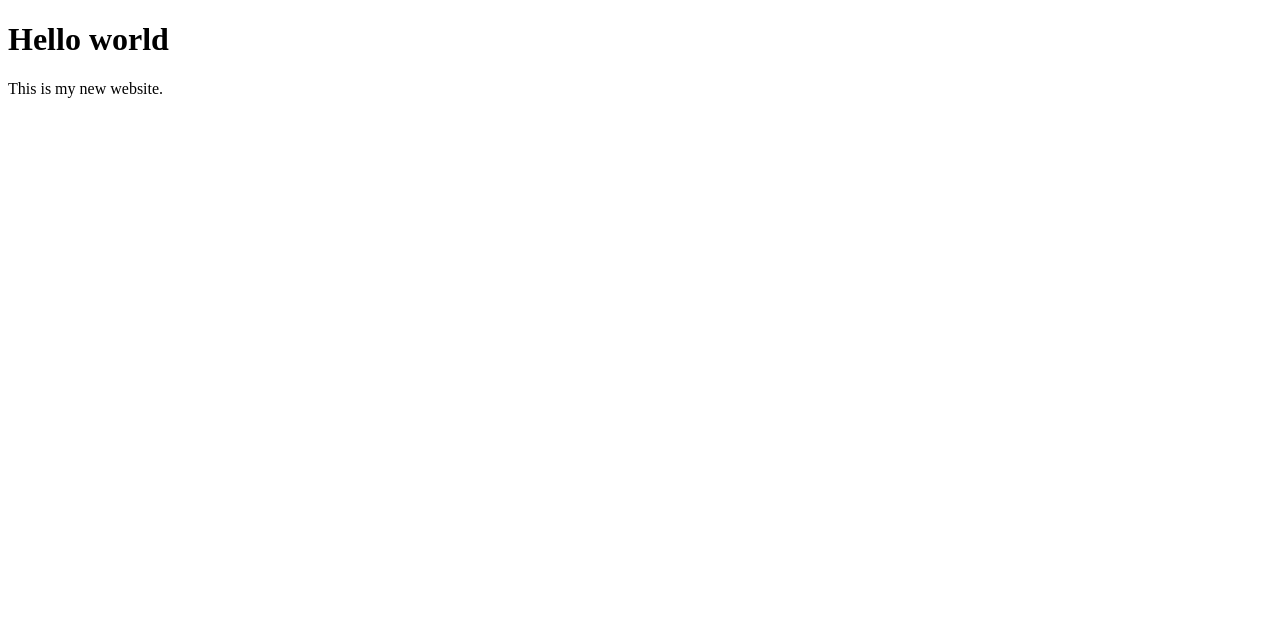
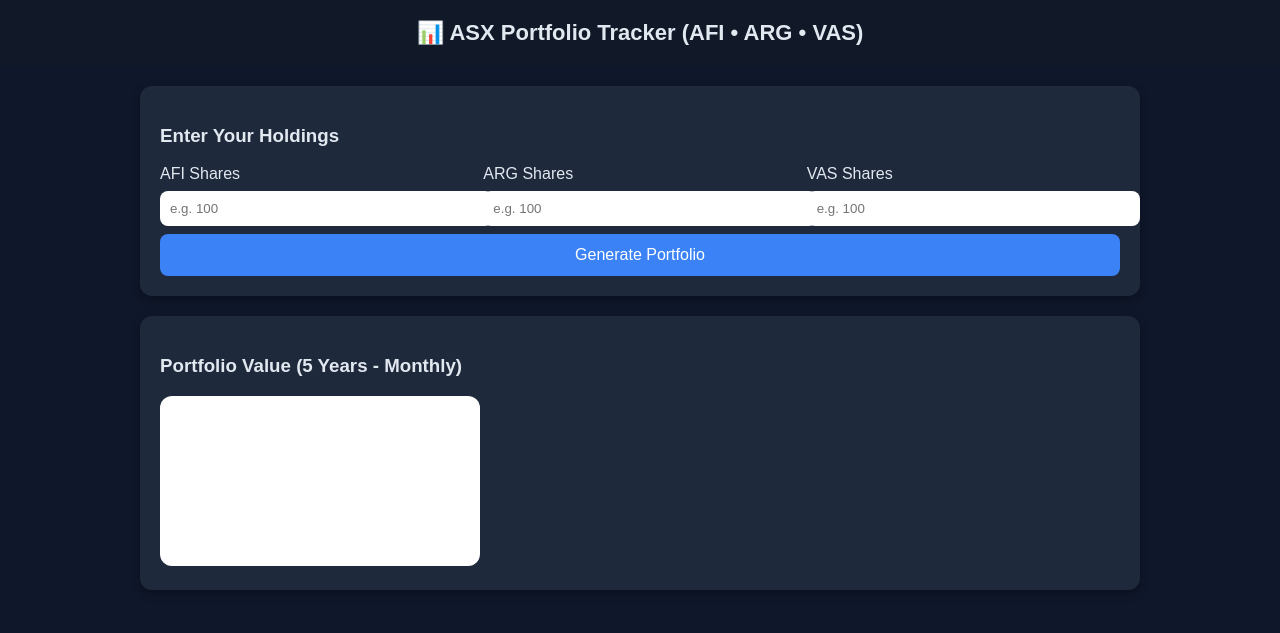
Before and after one commit to thomasproderick-wq/TestHtmlLibrary, a plain HTML site: page Index.html in a window 1280 px wide. Drawn offline with nearby package versions, Linux system fonts and the light colour scheme.

Commit message:
Update Index.html

```diff
--- a/Index.html
+++ b/Index.html
@@ -1,10 +1,196 @@
 <!DOCTYPE html>
-<html>
+<html lang="en">
 <head>
-  <title>TR's Site Site</title>
+  <meta charset="UTF-8">
+  <title>ASX Portfolio Tracker</title>
+  <script src="https://cdn.jsdelivr.net/npm/chart.js"></script>
+  <style>
+    body {
+      font-family: Arial, sans-serif;
+      margin: 0;
+      background: #0f172a;
+      color: #e2e8f0;
+    }
+
+    header {
+      padding: 20px;
+      text-align: center;
+      background: #111827;
+      font-size: 22px;
+      font-weight: bold;
+    }
+
+    .container {
+      max-width: 1000px;
+      margin: auto;
+      padding: 20px;
+    }
+
+    .card {
+      background: #1e293b;
+      padding: 20px;
+      border-radius: 12px;
+      margin-bottom: 20px;
+      box-shadow: 0 4px 10px rgba(0,0,0,0.3);
+    }
+
+    input {
+      width: 100%;
+      padding: 10px;
+      margin: 8px 0;
+      border-radius: 8px;
+      border: none;
+    }
+
+    button {
+      padding: 12px;
+      width: 100%;
+      background: #3b82f6;
+      border: none;
+      border-radius: 8px;
+      color: white;
+      font-size: 16px;
+      cursor: pointer;
+    }
+
+    button:hover {
+      background: #2563eb;
+    }
+
+    canvas {
+      background: white;
+      border-radius: 12px;
+      padding: 10px;
+    }
+
+    .row {
+      display: grid;
+      grid-template-columns: 1fr 1fr 1fr;
+      gap: 10px;
+    }
+
+    @media (max-width: 700px) {
+      .row {
+        grid-template-columns: 1fr;
+      }
+    }
+  </style>
 </head>
+
 <body>
-  <h1>Hello world</h1>
-  <p>This is my new website.</p>
+
+<header>
+  📊 ASX Portfolio Tracker (AFI • ARG • VAS)
+</header>
+
+<div class="container">
+
+  <div class="card">
+    <h3>Enter Your Holdings</h3>
+
+    <div class="row">
+      <div>
+        <label>AFI Shares</label>
+        <input id="afi" type="number" placeholder="e.g. 100">
+      </div>
+
+      <div>
+        <label>ARG Shares</label>
+        <input id="arg" type="number" placeholder="e.g. 100">
+      </div>
+
+      <div>
+        <label>VAS Shares</label>
+        <input id="vas" type="number" placeholder="e.g. 100">
+      </div>
+    </div>
+
+    <button onclick="generatePortfolio()">Generate Portfolio</button>
+  </div>
+
+  <div class="card">
+    <h3>Portfolio Value (5 Years - Monthly)</h3>
+    <canvas id="chart"></canvas>
+  </div>
+
+</div>
+
+<script>
+let chart;
+
+// Fake but realistic long-term growth paths (for demo purposes)
+function generateFakePrices(base, volatility, months) {
+  let arr = [];
+  let price = base;
+
+  for (let i = 0; i < months; i++) {
+    price *= (1 + (Math.random() - 0.45) * volatility);
+    arr.push(price);
+  }
+
+  return arr;
+}
+
+function generatePortfolio() {
+  const afiShares = parseFloat(document.getElementById("afi").value) || 0;
+  const argShares = parseFloat(document.getElementById("arg").value) || 0;
+  const vasShares = parseFloat(document.getElementById("vas").value) || 0;
+
+  const months = 60;
+
+  // Simulated ASX-like price paths
+  const afi = generateFakePrices(5.5, 0.03, months);
+  const arg = generateFakePrices(8.0, 0.025, months);
+  const vas = generateFakePrices(90, 0.02, months);
+
+  let labels = [];
+  let portfolio = [];
+
+  let baseDate = new Date();
+
+  for (let i = months - 1; i >= 0; i--) {
+    let d = new Date(baseDate);
+    d.setMonth(d.getMonth() - i);
+    labels.push(d.toISOString().slice(0, 7));
+
+    let total =
+      afiShares * afi[months - i - 1] +
+      argShares * arg[months - i - 1] +
+      vasShares * vas[months - i - 1];
+
+    portfolio.push(total.toFixed(2));
+  }
+
+  if (chart) chart.destroy();
+
+  const ctx = document.getElementById("chart").getContext("2d");
+
+  chart = new Chart(ctx, {
+    type: "line",
+    data: {
+      labels: labels,
+      datasets: [{
+        label: "Portfolio Value (AUD)",
+        data: portfolio,
+        borderColor: "#3b82f6",
+        borderWidth: 2,
+        fill: true,
+        tension: 0.2
+      }]
+    },
+    options: {
+      responsive: true,
+      plugins: {
+        legend: { labels: { color: "#000" } }
+      },
+      scales: {
+        x: { ticks: { color: "#000" } },
+        y: { ticks: { color: "#000" } }
+      }
+    }
+  });
+}
+</script>
+
 </body>
 </html>
```
